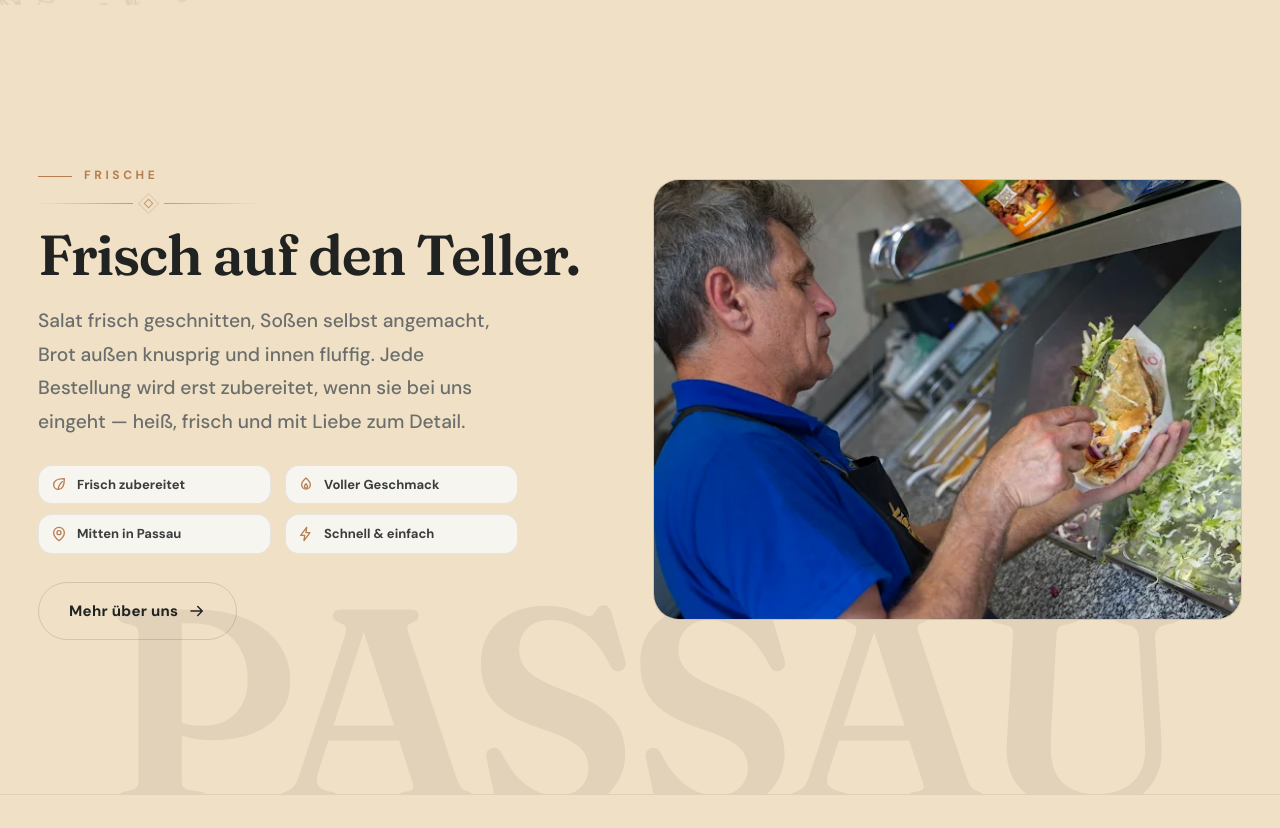
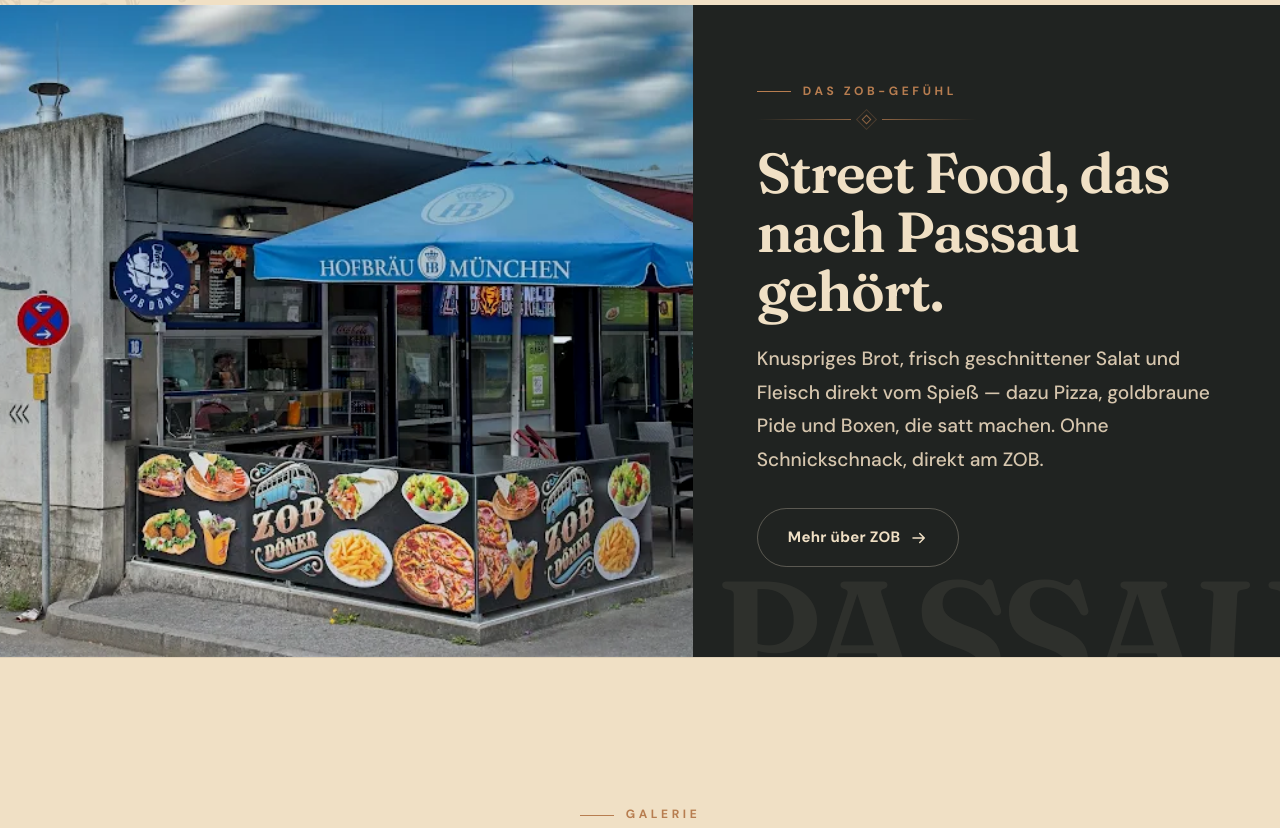
Before and after one commit to IbrahimQureshi07/Zob-Donor-Website, a plain HTML site: page index.html in a window 1280 px wide. Shown: the part 7253-8081 px from the top of the page. Drawn offline with Linux system fonts and the light colour scheme.

Commit message:
Restyle Fresh as a dark ZOB-feeling island with a full-bleed shop photo.

```diff
--- a/index.html
+++ b/index.html
@@ -610,33 +610,46 @@
   .rev-card{transition:none}
 }
 
-/* ============ FRESH SPLIT ============ */
-.fresh-sec{position:relative;overflow:clip}
+/* ============ FRESH SPLIT (dark island) ============ */
+.fresh-sec{
+  padding:0;overflow:clip;background:var(--night);color:var(--cream);
+  --ink:var(--cream); --ink-dim:#d6c6ae; --mut:#aa9a84;
+}
+.fresh{
+  position:relative;z-index:1;display:grid;grid-template-columns:1.18fr 1fr;
+  gap:0;align-items:stretch;max-width:none;margin:0;padding:0;width:100%;
+  min-height:min(640px,78vh);
+}
+.fresh-img{
+  position:relative;overflow:hidden;min-height:100%;background:var(--night);align-self:stretch;
+}
+.fresh-img img{position:absolute;inset:0;width:100%;height:100%;object-fit:cover;object-position:center 58%;filter:saturate(.98) contrast(1.04) brightness(.96)}
+.fresh-copy{
+  position:relative;z-index:1;min-width:0;overflow:hidden;
+  display:flex;flex-direction:column;justify-content:center;
+  padding:clamp(48px,6vw,88px) clamp(28px,5vw,72px) clamp(56px,7vw,96px);
+  background:var(--night);
+}
+.fresh-copy .h2{margin:18px 0 22px;color:var(--cream);max-width:14ch}
+.fresh-copy p{max-width:42ch;color:var(--ink-dim)}
+.fresh-copy .btn{margin-top:32px;align-self:flex-start}
+.fresh-copy .btn-ghost{border-color:rgba(243,230,207,.28);color:var(--cream);background:transparent}
+.fresh-copy .btn-ghost:hover{border-color:var(--cream);color:var(--cream);background:rgba(243,230,207,.08)}
+.fresh-copy .orn-div i{box-shadow:0 0 0 3px var(--night),0 0 0 4px rgba(183,125,80,.4)}
 .fresh-mark{
-  position:absolute;left:50%;bottom:0;z-index:0;pointer-events:none;user-select:none;
-  transform:translate(-50%,10%);font-family:var(--font-display);font-weight:600;
-  font-size:clamp(88px,22vw,280px);letter-spacing:-.04em;line-height:.8;
-  color:rgba(32,35,33,.07);white-space:nowrap;
-}
-.fresh{position:relative;z-index:1;display:grid;grid-template-columns:1fr 1.08fr;gap:clamp(36px,5.5vw,88px);align-items:center}
-.fresh-img{
-  position:relative;border-radius:26px;overflow:hidden;aspect-ratio:4/3;
-  border:1px solid var(--line);background:var(--bg2);align-self:center;
-}
-.fresh-img img{position:absolute;inset:0;width:100%;height:100%;object-fit:cover;object-position:46% 42%;filter:saturate(1.04) contrast(1.03) brightness(.98)}
-.fresh-copy{min-width:0}
-.fresh-copy .h2{margin:18px 0 20px}
-.fresh-copy p{max-width:480px}
-.fresh-copy .btn{margin-top:28px}
-.fresh-points{display:grid;grid-template-columns:1fr 1fr;gap:10px 14px;margin-top:26px;max-width:480px;padding:0}
-.fresh-points li{list-style:none;display:flex;gap:10px;align-items:center;font-size:13px;font-weight:700;color:var(--ink-dim);line-height:1.35;padding:10px 12px;border:1px solid var(--line);border-radius:14px;background:var(--panel)}
-.fresh-points .ic{width:16px;height:16px;color:var(--copper);flex:none}
+  position:absolute;right:-4%;bottom:-6%;z-index:0;pointer-events:none;user-select:none;
+  font-family:var(--font-display);font-weight:600;
+  font-size:clamp(72px,12vw,180px);letter-spacing:-.04em;line-height:.8;
+  color:rgba(240,224,197,.07);white-space:nowrap;
+}
+.fresh-copy > *:not(.fresh-mark){position:relative;z-index:1}
 @media(max-width:900px){
-  .fresh{grid-template-columns:1fr;gap:24px}
-  .fresh-copy{order:1}
-  .fresh-img{order:2;aspect-ratio:4/3;max-width:100%}
-}
-@media(max-width:560px){.fresh-points{grid-template-columns:1fr 1fr;gap:8px 10px}}
+  .fresh{grid-template-columns:1fr;min-height:0}
+  .fresh-img{min-height:0;aspect-ratio:4/3}
+  .fresh-copy{padding:40px 22px 64px;justify-content:flex-start}
+  .fresh-copy .h2{max-width:none}
+  .fresh-mark{left:50%;right:auto;bottom:0;transform:translate(-50%,18%);font-size:clamp(72px,24vw,160px)}
+}
 
 /* ============ WHY (unused on home; keep for safety) ============ */
 .why-grid{display:grid;grid-template-columns:repeat(4,1fr);gap:18px}
@@ -1024,7 +1037,9 @@
   .scroll-ind{display:none}
   .mmenu{padding:96px 22px 28px}
   .mmenu nav a{font-family:var(--font-display);font-stretch:normal;text-transform:none;font-weight:560;font-size:clamp(28px,8vw,38px);letter-spacing:-.02em}
-  .fresh-mark{font-size:clamp(64px,22vw,140px);transform:translate(-50%,8%)}
+  .fresh-sec{padding:0}
+  .fresh-copy{padding:36px 20px 56px}
+  .fresh-mark{font-size:clamp(64px,22vw,140px);transform:translate(-50%,12%)}
   .intro-media{aspect-ratio:4/3}
   .gal-sec{padding-top:64px;padding-bottom:48px}
   .gal-sec .sec-head{margin-bottom:24px}
@@ -1040,7 +1055,7 @@
   .cat-sec{scroll-margin-top:calc(var(--nav-h) + 56px)}
   .menu-cta{margin-top:48px}
   .about-lead{font-size:clamp(22px,6.4vw,30px)}
-  .story-media,.fresh-img,.mapbox,.intro-media,.cta-banner{border-radius:18px}
+  .story-media,.mapbox,.intro-media,.cta-banner{border-radius:18px}
   .mapbox{height:240px}
   .loc-sec{padding-top:64px;padding-bottom:64px}
   .amb-float--lt,.amb-float--rb,.amb-float--a,.amb-float--b{display:none}
@@ -1319,22 +1334,16 @@
   </div>
 
   <div class="sec fresh-sec">
-    <div class="fresh-mark" aria-hidden="true">PASSAU</div>
-    <div class="wrap fresh">
+    <div class="fresh">
+      <div class="fresh-img rv-img rv"><img src="Images/about.webp" alt="ZOB Döner Stand in Passau" loading="lazy" decoding="async"></div>
       <div class="fresh-copy">
-        <span class="eyebrow rv" data-i18n="fresh.eyebrow">Frische</span>
+        <div class="fresh-mark" aria-hidden="true">PASSAU</div>
+        <span class="eyebrow rv" data-i18n="fresh.eyebrow">Das ZOB-Gefühl</span>
         <span class="orn-div" aria-hidden="true"><i></i></span>
-        <h2 class="h2 rv" style="--d:.08s" data-i18n="fresh.h">Frisch auf den Teller.</h2>
-        <p class="lead mut rv" style="--d:.14s" data-i18n="fresh.p">Salat frisch geschnitten, Soßen selbst angemacht, Brot außen knusprig und innen fluffig. Jede Bestellung wird erst zubereitet, wenn sie bei uns eingeht — heiß, frisch und mit Liebe zum Detail.</p>
-        <ul class="fresh-points rv" style="--d:.18s">
-          <li><svg class="ic" aria-hidden="true"><use href="#i-leaf"/></svg><span data-i18n="why.c1t">Frisch zubereitet</span></li>
-          <li><svg class="ic" aria-hidden="true"><use href="#i-flame"/></svg><span data-i18n="why.c2t">Voller Geschmack</span></li>
-          <li><svg class="ic" aria-hidden="true"><use href="#i-pin"/></svg><span data-i18n="why.c3t">Mitten in Passau</span></li>
-          <li><svg class="ic" aria-hidden="true"><use href="#i-bolt"/></svg><span data-i18n="why.c4t">Schnell &amp; einfach</span></li>
-        </ul>
-        <button class="btn btn-ghost rv" style="--d:.22s" data-nav="about"><span data-i18n="fresh.cta">Mehr über uns</span><svg class="ic" aria-hidden="true"><use href="#i-arr"/></svg></button>
-      </div>
-      <div class="fresh-img rv-img rv"><img src="Images/salad.webp" alt="Frisch zubereitet bei ZOB Döner" loading="lazy" decoding="async"></div>
+        <h2 class="h2 rv" style="--d:.08s" data-i18n="fresh.h">Street Food, das nach Passau gehört.</h2>
+        <p class="lead mut rv" style="--d:.14s" data-i18n="fresh.p">Knuspriges Brot, frisch geschnittener Salat und Fleisch direkt vom Spieß — dazu Pizza, goldbraune Pide und Boxen, die satt machen. Ohne Schnickschnack, direkt am ZOB.</p>
+        <button class="btn btn-ghost rv" style="--d:.22s" data-nav="about"><span data-i18n="fresh.cta">Mehr über ZOB</span><svg class="ic" aria-hidden="true"><use href="#i-arr"/></svg></button>
+      </div>
     </div>
   </div>
 
@@ -1894,7 +1903,7 @@
  'fav.eyebrow':'Signaturen','fav.h':'Unsere Favoriten','fav.sub':'Die Klassiker, die immer wieder bestellt werden — direkt aus unserer Theke.','fav.all':'Zur ganzen Speisekarte','fav.tag':'Signatur','fav.add':'In den Warenkorb','fav.view':'Gericht ansehen',
  'cat.eyebrow':'Kategorien','cat.h':'Was darf\u2019s sein?','cat.sub':'Vier Kategorien, ein Versprechen: frisch, heiß und ehrlich.','cat.note':'Tipp: Alle Gerichte gibt es auch per WhatsApp zur Abholung.','cat.doner':'Döner','cat.box':'Box','cat.pizza':'Pizza','cat.pide':'Pide','cat.full':'Ganze Speisekarte öffnen','cat.prev':'Vorheriges Gericht','cat.next':'Nächstes Gericht',
  'gal.eyebrow':'Galerie','gal.h':'Einblicke.','gal.sub':'Küche, Theke und unsere Klassiker — frisch eingefangen bei ZOB Döner in Passau.','gal.t1':'Einblicke','gal.t2':'Die Theke','gal.t3':'Frisch zubereitet','gal.t4':'Unsere Klassiker','gal.t5':'Mitten in Passau',
- 'fresh.eyebrow':'Frische','fresh.h':'Frisch auf den Teller.','fresh.p':'Salat frisch geschnitten, Soßen selbst angemacht, Brot außen knusprig und innen fluffig. Jede Bestellung wird erst zubereitet, wenn sie bei uns eingeht — heiß, frisch und mit Liebe zum Detail.','fresh.cta':'Mehr über uns',
+ 'fresh.eyebrow':'Das ZOB-Gefühl','fresh.h':'Street Food, das nach Passau gehört.','fresh.p':'Knuspriges Brot, frisch geschnittener Salat und Fleisch direkt vom Spieß — dazu Pizza, goldbraune Pide und Boxen, die satt machen. Ohne Schnickschnack, direkt am ZOB.','fresh.cta':'Mehr über ZOB',
  'rev.eyebrow':'Stimmen','rev.h':'Was Gäste sagen.','rev.p':'Echte Google-Bewertungen unserer Gäste — über Geschmack, Frische und den Besuch am ZOB.','rev.score':'von 5 · 125 Google-Bewertungen','rev.via':'Google Review','rev.more':'Mehr lesen','rev.less':'Weniger','rev.google':'Alle Bewertungen auf Google','rev.prev':'Vorherige Bewertung','rev.next':'Nächste Bewertung',
  'why.eyebrow':'Warum ZOB','why.h':'Warum ZOB Döner?','why.c1t':'Frisch zubereitet','why.c1d':'Frische Zutaten und jedes Gericht, das erst zubereitet wird, wenn du es bestellst.','why.c2t':'Voller Geschmack','why.c2d':'Kräftige Soßen, gegrillte Aromen und Portionen, die wirklich satt machen.','why.c3t':'Mitten in Passau','why.c3d':'Direkt am ZOB gelegen — praktisch, schnell erreichbar, mitten in der Stadt.','why.c4t':'Schnell & einfach','why.c4d':'Unkompliziert per WhatsApp bestellen und bequem bei uns abholen.',
  'loc.eyebrow':'Finde uns','loc.h':'Dein ZOB. Mitten in Passau.','loc.route':'Route planen','loc.call':'Jetzt anrufen','loc.open':'In Google Maps öffnen',
@@ -1916,7 +1925,7 @@
  'fav.eyebrow':'Signatures','fav.h':'Our favourites','fav.sub':'The classics our guests keep coming back for — straight from our counter.','fav.all':'View the full menu','fav.tag':'Signature','fav.add':'Add to cart','fav.view':'View dish',
  'cat.eyebrow':'Categories','cat.h':'What will it be?','cat.sub':'Four categories, one promise: fresh, hot and honest.','cat.note':'Tip: every dish is also available via WhatsApp for pickup.','cat.doner':'Döner','cat.box':'Boxes','cat.pizza':'Pizza','cat.pide':'Pide','cat.full':'Open full menu','cat.prev':'Previous dish','cat.next':'Next dish',
  'gal.eyebrow':'Gallery','gal.h':'Inside ZOB.','gal.sub':'Kitchen, counter and our classics — captured fresh at ZOB Döner in Passau.','gal.t1':'Inside','gal.t2':'The counter','gal.t3':'Freshly made','gal.t4':'Our classics','gal.t5':'Right in Passau',
- 'fresh.eyebrow':'Freshness','fresh.h':'Fresh on your plate.','fresh.p':'Salad freshly cut, sauces made in-house, bread crispy on the outside and fluffy inside. Every order is prepared the moment it comes in — hot, fresh and with care in every detail.','fresh.cta':'More about us',
+ 'fresh.eyebrow':'The ZOB feeling','fresh.h':'Street food that belongs in Passau.','fresh.p':'Crispy bread, freshly cut salad and meat straight from the spit — plus pizza, golden pide and satisfying boxes. No fuss, right at the central bus station.','fresh.cta':'More about ZOB',
  'rev.eyebrow':'Reviews','rev.h':'Hear what they say.','rev.p':'Real Google reviews from our guests — about flavour, freshness and a stop at the ZOB.','rev.score':'out of 5 · 125 Google reviews','rev.via':'Google Review','rev.more':'Read more','rev.less':'Show less','rev.google':'See all reviews on Google','rev.prev':'Previous review','rev.next':'Next review',
  'why.eyebrow':'Why ZOB','why.h':'Why ZOB Döner?','why.c1t':'Freshly prepared','why.c1d':'Fresh ingredients and every dish prepared the moment you order it.','why.c2t':'Full of flavour','why.c2d':'Bold sauces, grilled flavours and portions that truly satisfy.','why.c3t':'Right in Passau','why.c3d':'Located right at the ZOB — convenient, easy to reach, in the middle of town.','why.c4t':'Fast & easy','why.c4d':'Order easily via WhatsApp and collect your food at your convenience.',
  'loc.eyebrow':'Find us','loc.h':'Your ZOB. Right in Passau.','loc.route':'Plan a route','loc.call':'Call now','loc.open':'Open in Google Maps',
```
